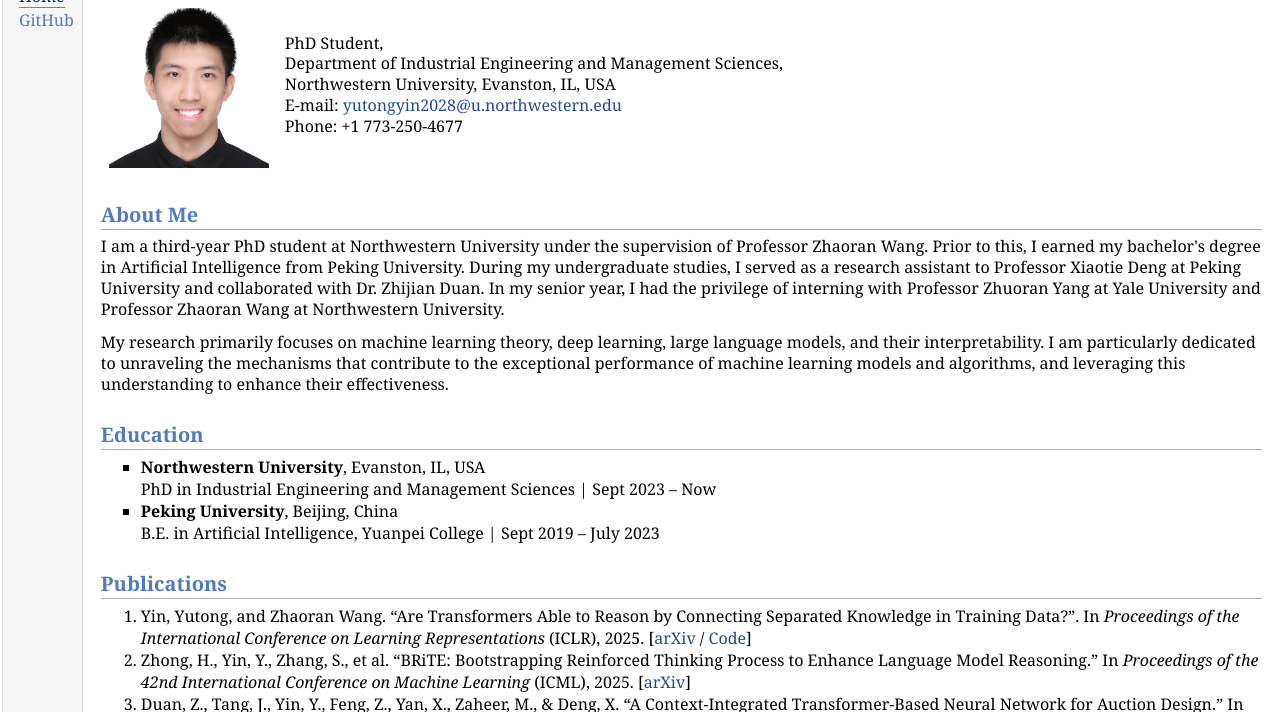
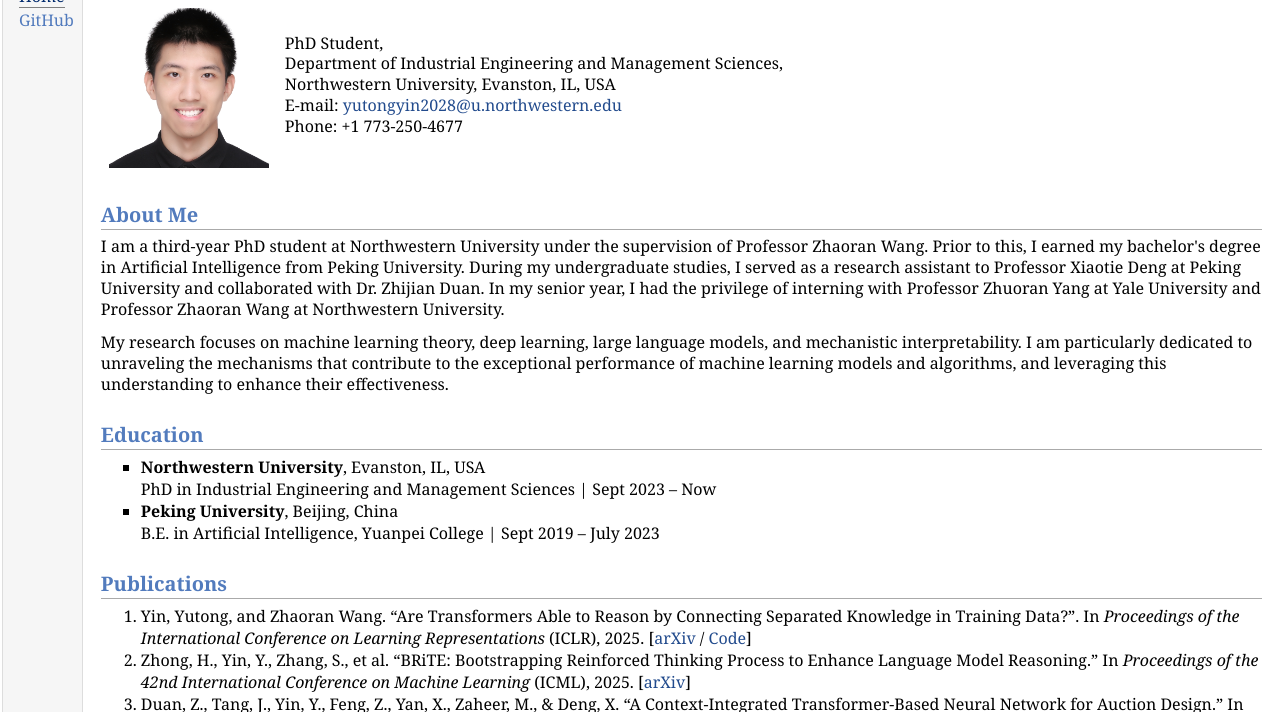
Before and after one commit to roger-yt/roger-yt.github.io, a plain HTML site: page index.html in a window 1280 px wide. Shown: the part 68-780 px from the top of the page. Drawn offline with Linux system fonts and the light colour scheme.

Commit message:
change interest

```diff
--- a/index.html
+++ b/index.html
@@ -40,7 +40,7 @@
          </p>
 
          <p>
-My research primarily focuses on machine learning theory, deep learning, large language models, and their interpretability. I am particularly dedicated to unraveling the mechanisms that contribute to the exceptional performance of machine learning models and algorithms, and leveraging this understanding to enhance their effectiveness.
+My research focuses on machine learning theory, deep learning, large language models, and mechanistic interpretability. I am particularly dedicated to unraveling the mechanisms that contribute to the exceptional performance of machine learning models and algorithms, and leveraging this understanding to enhance their effectiveness.
         </p>
 
         <h2>Education</h2>
```
